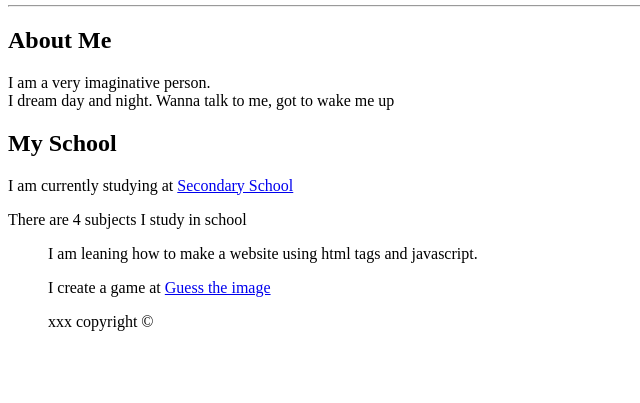
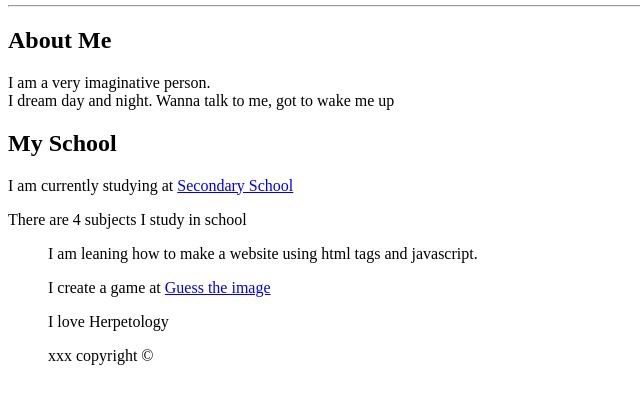
Before and after one commit to sharroonn/sharroonn.github.io, a plain HTML site: page index.html in a window 1280 px wide. Shown: the part 101-504 px from the top of the page, without its empty margins (0-640 px from the left). Drawn offline with Linux system fonts and the light colour scheme.

Commit message:
Update index.html

```diff
--- a/index.html
+++ b/index.html
@@ -16,6 +16,7 @@ I dream day and night. Wanna talk to me, got to wake me up<p/>
 <ol>
 <p> I am leaning how to make a website using html tags and javascript.</p>
 <p> I create a game at <a href="guessImages.html"> Guess the image </a> </p>
+<p> I love Herpetology</p>
 <p>xxx copyright &copy;</p>
 </body>
 </html>
```
